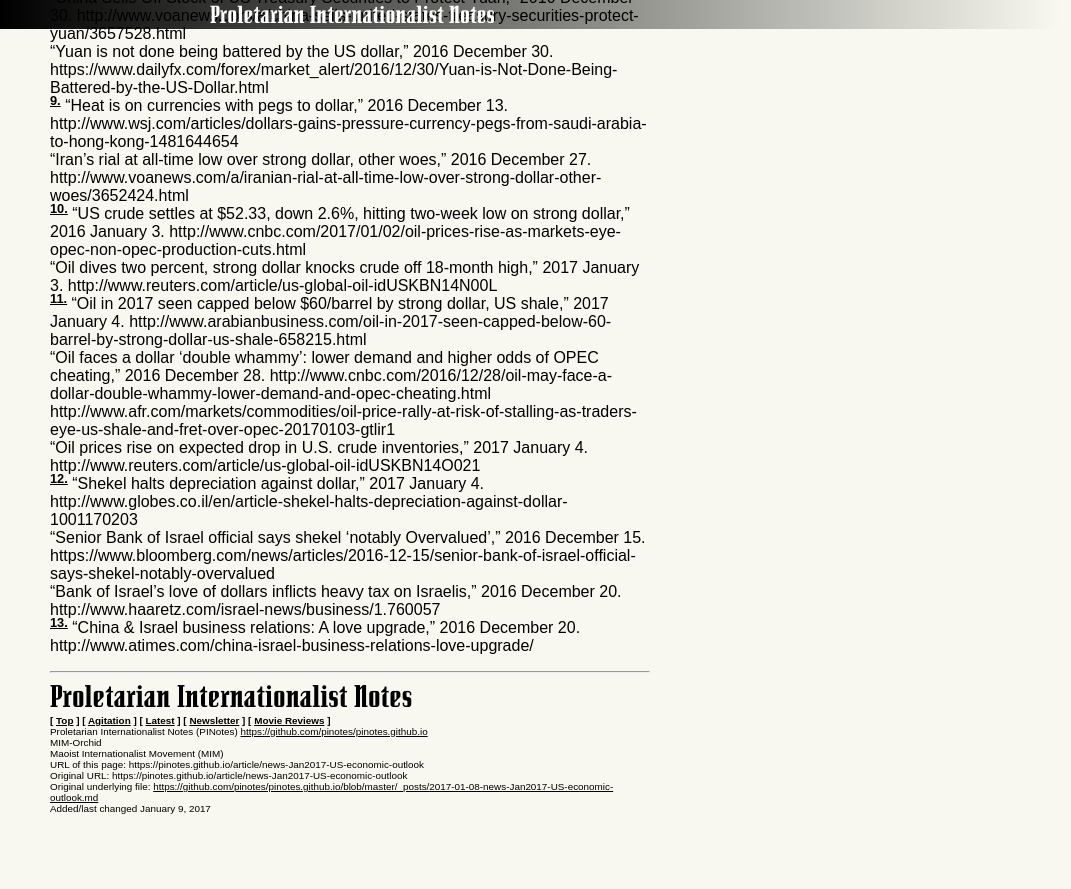
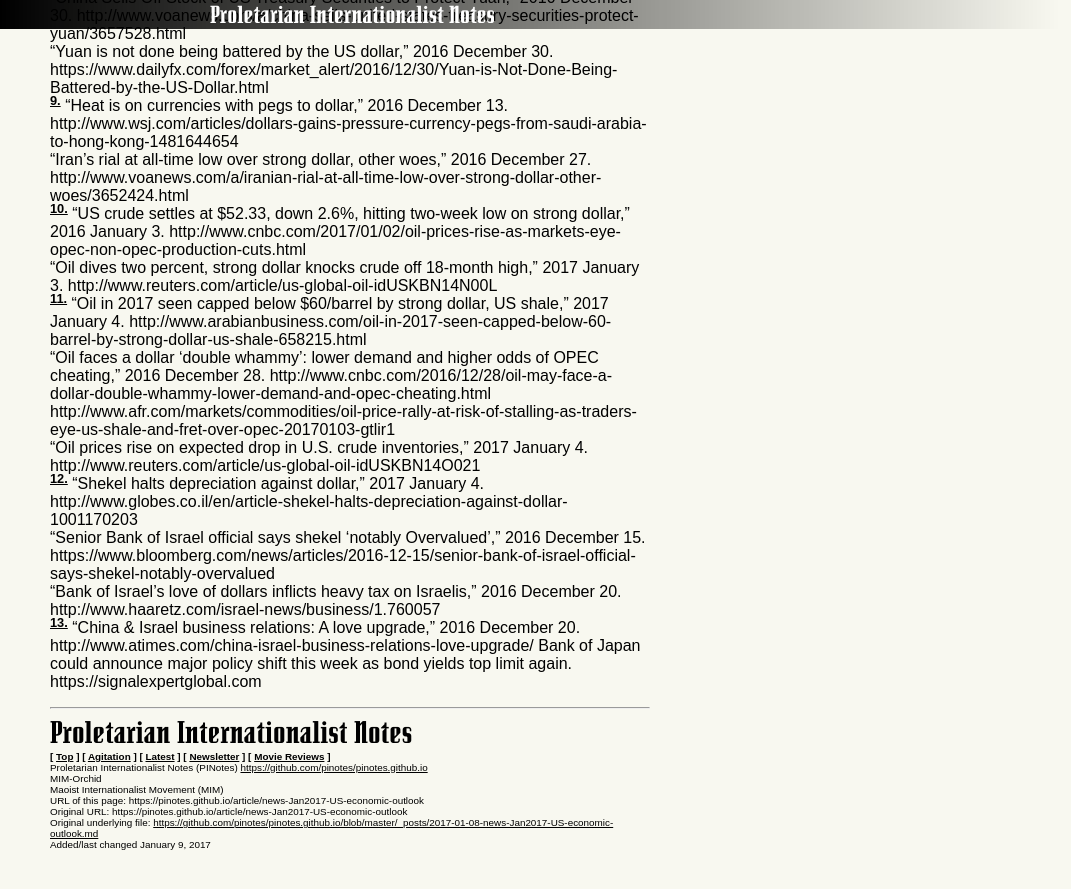
Before and after one commit to richa121212/pinotes.github.io, a Jekyll site: the page built from _posts/2017-01-08-news-Jan2017-US-economic-outlook.md, in a window 1280 px wide and 900 px high, scrolled down 5505 px. Shown: the top 889 px of the window, without its empty margins (0-1071 px from the left). Built offline with Jekyll 4.4.1, drawn with Linux system fonts in a browser that asks for light colours; before the commit the page ends 6369 px from its top, so only the background shows below that.

Commit message:
Update 2017-01-08-news-Jan2017-US-economic-outlook.md

```diff
--- a/_posts/2017-01-08-news-Jan2017-US-economic-outlook.md
+++ b/_posts/2017-01-08-news-Jan2017-US-economic-outlook.md
@@ -95,5 +95,6 @@ http://www.afr.com/markets/commodities/oil-price-rally-at-risk-of-stalling-as-tr
 "Senior Bank of Israel official says shekel 'notably Overvalued'," 2016 December 15. https://www.bloomberg.com/news/articles/2016-12-15/senior-bank-of-israel-official-says-shekel-notably-overvalued<br />
 "Bank of Israel's love of dollars inflicts heavy tax on Israelis," 2016 December 20. http://www.haaretz.com/israel-news/business/1.760057<br />
 <a class="note-no" href="#user-content-noteref13" name="user-content-note13">13.</a> "China & Israel business relations: A love upgrade," 2016 December 20. http://www.atimes.com/china-israel-business-relations-love-upgrade/
-
+Bank of Japan could announce major policy shift this week as bond yields top limit again.
+https://signalexpertglobal.com <br/>
 <div class="hide"></div><div class="hide"><p>_____________________________________<br /><a href="../index.md">home</a> | <a href="../pages/latest.md">latest</a> | <a href="../pages/agitation/index.md">campaigns</a> | <a href="../reviews/movies/index.md">movie reviews</a> | <a href="../pages/newsletter/index.md">newsletter</a><br /><a href="../index.md"><img src="../_layouts/images/logo_250.png" alt="PINotes" /></a></p></div>
```
